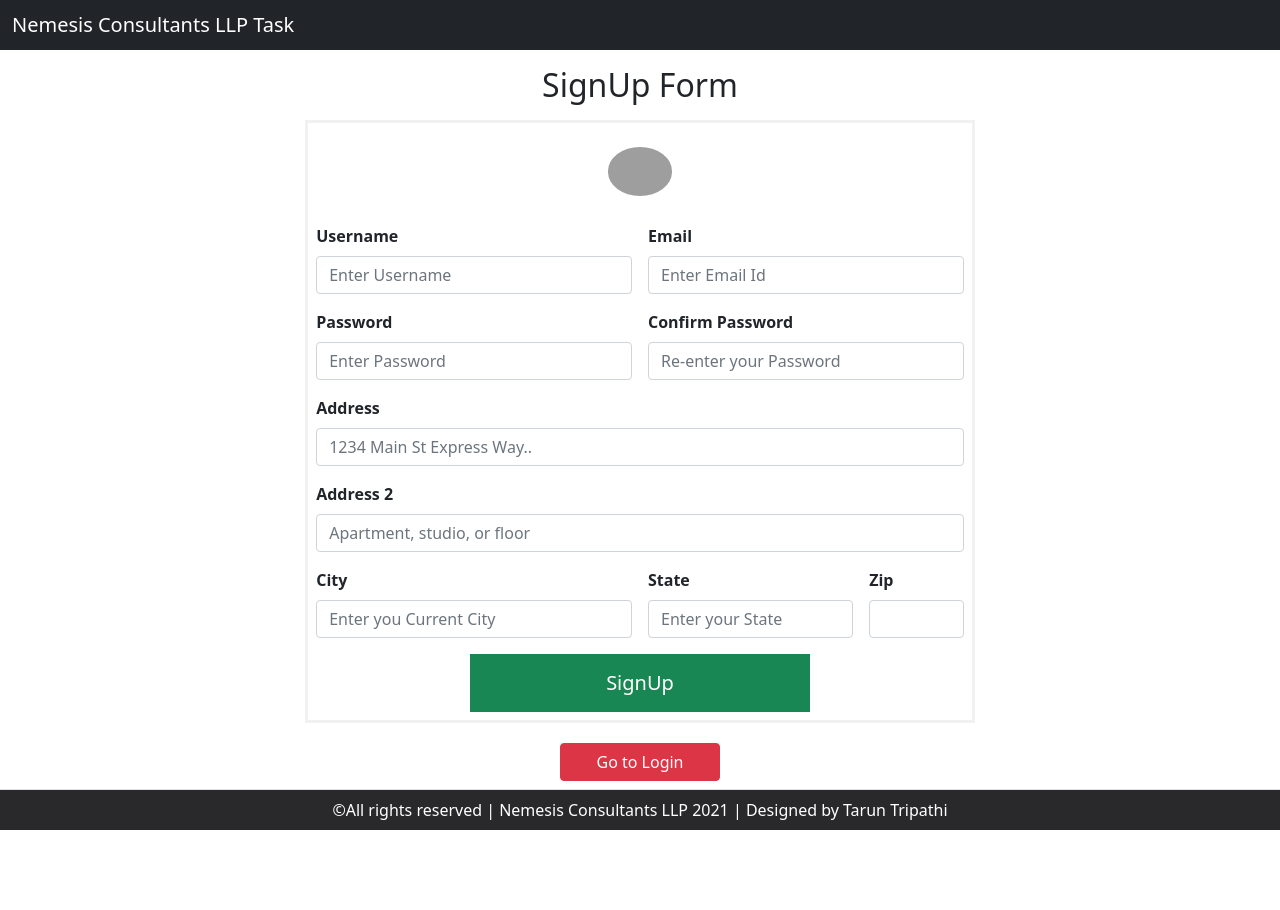
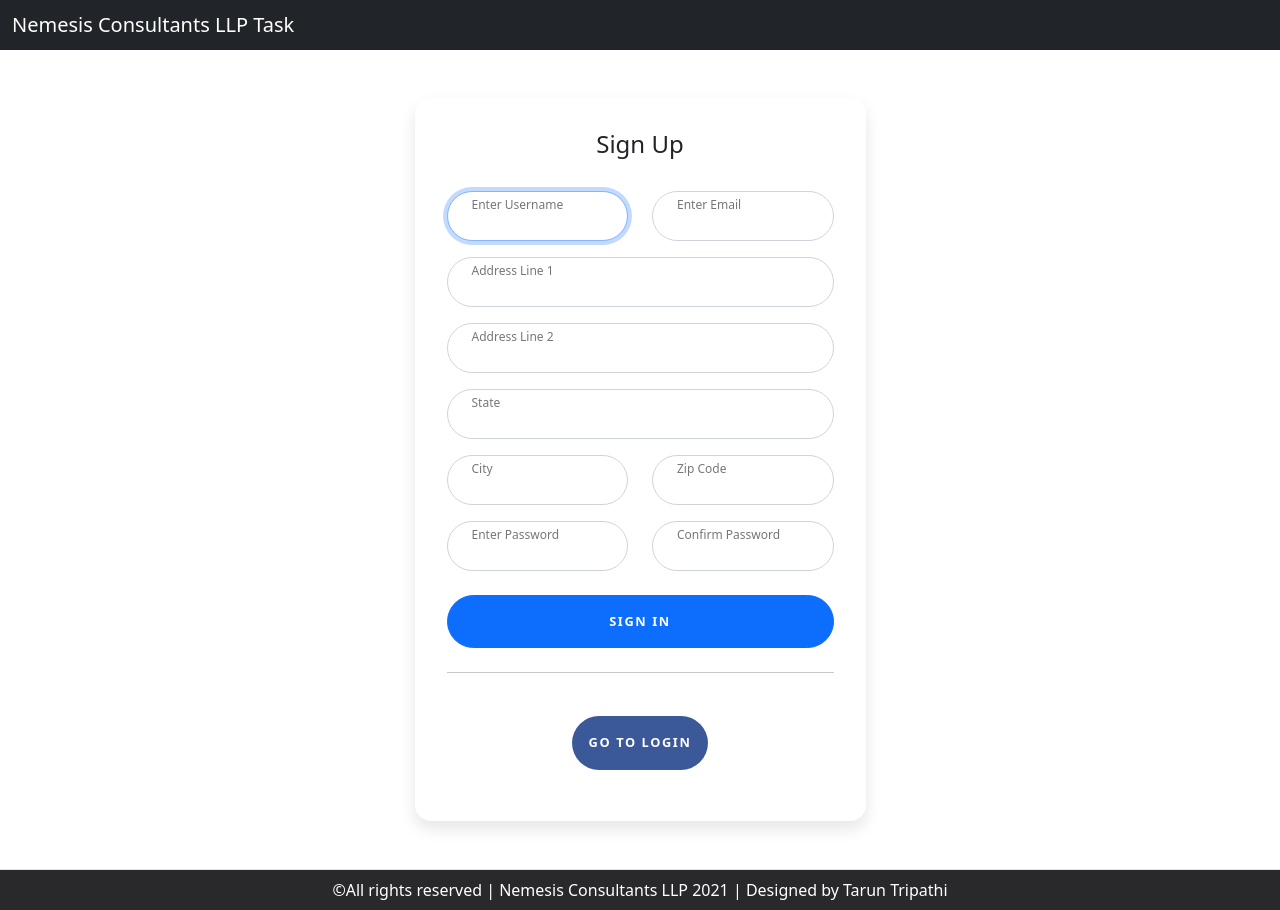
Before and after one commit to Tech-Tarun/Django_Project, a Django app: page /signup in a window 1280 px wide. Before the commit the page ends 830 px from the top, so only its background shows below. Run offline with Django 3.2, Linux system fonts and the light colour scheme; grey boxes are pictures that could not be loaded.

Commit message:
Update signup.html

```diff
--- a/task_app/templates/signup.html
+++ b/task_app/templates/signup.html
@@ -12,55 +12,142 @@
 
     <title>Screen 2</title>
     <style>
-        form {
-            border: 3px solid #f1f1f1;
-            width: 60%;
+        :root {
+            --input-padding-x: 1.5rem;
+            --input-padding-y: .75rem;
         }
 
-        input[type=username] input[type=email] input[type=password] input[type=conpasswords] input[type=text] {
-            width: 100%;
-            padding: 12px 20px;
-            margin: 8px 0;
-            display: inline-block;
-            border: 1px solid #ccc;
-            box-sizing: border-box;
+        .card-signin {
+            border: 0;
+            border-radius: 1rem;
+            box-shadow: 0 0.5rem 1rem 0 rgba(0, 0, 0, 0.1);
         }
 
-        button {
-            color: white;
-            padding: 14px 20px;
-            margin: 8px 0;
-            border: none;
-            cursor: pointer;
+        .card-signin .card-title {
+            margin-bottom: 2rem;
+            font-weight: 300;
+            font-size: 1.5rem;
         }
 
-        button:hover {
-            opacity: 0.8;
+        .card-signin .card-body {
+            padding: 2rem;
         }
 
-        .imgcontainer {
-            text-align: center;
-            margin: 24px 0 12px 0;
+        .form-signin {
+            width: 100%;
         }
 
-        img.avatar {
-            width: 10%;
-            border-radius: 50%;
+        .form-signin .btn {
+            font-size: 80%;
+            border-radius: 5rem;
+            letter-spacing: .1rem;
+            font-weight: bold;
+            padding: 1rem;
+            transition: all 0.2s;
+            width: 100%;
         }
 
-        .row {
-            text-align: left;
-            margin: 0 auto;
+        .form-label-group {
+            position: relative;
+            margin-bottom: 1rem;
         }
 
-        .row .col-md-6 {
-            display: inline-block;
-            vertical-align: middle;
-            float: none;
+        .form-label-group input {
+            height: auto;
+            border-radius: 2rem;
         }
 
-        label {
+        .form-label-group>input,
+        .form-label-group>label {
+            padding: var(--input-padding-y) var(--input-padding-x);
+        }
+
+        .form-label-group>label {
+            position: absolute;
+            top: 0;
+            left: 0;
+            display: block;
+            width: 100%;
+            margin-bottom: 0;
+            /* Override default `<label>` margin */
+            line-height: 1.5;
+            color: #495057;
+            border: 1px solid transparent;
+            border-radius: .25rem;
+            transition: all .1s ease-in-out;
+        }
+
+        .form-label-group input::-webkit-input-placeholder {
+            color: transparent;
+        }
+
+        .form-label-group input:-ms-input-placeholder {
+            color: transparent;
+        }
+
+        .form-label-group input::-ms-input-placeholder {
+            color: transparent;
+        }
+
+        .form-label-group input::-moz-placeholder {
+            color: transparent;
+        }
+
+        .form-label-group input::placeholder {
+            color: transparent;
+        }
+
+        .form-label-group input:not(:placeholder-shown) {
+            padding-top: calc(var(--input-padding-y) + var(--input-padding-y) * (2 / 3));
+            padding-bottom: calc(var(--input-padding-y) / 3);
+        }
+
+        .form-label-group input:not(:placeholder-shown)~label {
+            padding-top: calc(var(--input-padding-y) / 3);
+            padding-bottom: calc(var(--input-padding-y) / 3);
+            font-size: 12px;
+            color: #777;
+        }
+
+        .btn-login {
+            color: white;
+            background-color: #3b5998;
+
+            margin-bottom: 5%;
+            margin-top: 5%;
+            font-size: 80%;
+            border-radius: 5rem;
+            letter-spacing: .1rem;
             font-weight: bold;
+            padding: 1rem;
+            transition: all 0.2s;
+        }
+
+        /* Fallback for Edge
+-------------------------------------------------- */
+
+        @supports (-ms-ime-align: auto) {
+            .form-label-group>label {
+                display: none;
+            }
+
+            .form-label-group input::-ms-input-placeholder {
+                color: #777;
+            }
+        }
+
+        /* Fallback for IE
+-------------------------------------------------- */
+
+        @media all and (-ms-high-contrast: none),
+        (-ms-high-contrast: active) {
+            .form-label-group>label {
+                display: none;
+            }
+
+            .form-label-group input:-ms-input-placeholder {
+                color: #777;
+            }
         }
 
         #footer {
@@ -82,88 +169,109 @@
     </nav>
 
     <!--Login Form-->
-    <section class="signup">
-        <div class="container-lg mt-3">
-            <div style="display: block;text-align: center;">
-                <h2 style="text-align: center;">SignUp Form</h2>
+    <div class="container">
+        <div class="row">
+            <div class="col-sm-9 col-md-7 col-lg-5 mx-auto">
+                <div class="card card-signin my-5">
+                    <div class="card-body">
+                        <h5 class="card-title text-center">Sign Up</h5>
+                        <form class="form-signin" action="signup" method="POST">
+                            {% csrf_token %}
+                            <div class="row">
+                                <div class="col-md-6">
+                                    <div class="form-label-group">
+                                        <input type="text" id="inputusername" name="user" class="form-control" required
+                                            autofocus>
+                                        <label for="inputusername">Enter Username</label>
+                                    </div>
+                                </div>
 
-                <form class="row g-3 mt-3" style="align-items: center;" method="POST">
-                    {% csrf_token %}
-                    <div class="imgcontainer">
-                        <img src="https://png.pngtree.com/png-vector/20191003/ourmid/pngtree-user-login-or-authenticate-icon-on-gray-background-flat-icon-ve-png-image_1786166.jpg"
-                            alt="Avatar" class="avatar">
-                    </div>
-                    <div class="col-md-6">
-                        <label for="inputusername" class="form-label">Username</label>
-                        <input type="text" class="form-control" placeholder="Enter Username" id="inputusername"
-                            name="user" required>
-                    </div>
-                    <div class="col-md-6">
-                        <label for="inputEmail4" class="form-label">Email</label>
-                        <input type="email" class="form-control" id="inputEmail4" name="email"
-                            placeholder="Enter Email Id" required>
-                    </div>
+                                <div class="col-md-6">
+                                    <div class="form-label-group">
+                                        <input type="email" id="inputEmail4" name="email" class="form-control" required>
+                                        <label for="inputEmail4">Enter Email</label>
+                                    </div>
+                                </div>
+                            </div>
+                            <div class="col-md-12">
+                                <div class="form-label-group">
+                                    <input type="text" id="inputAddress" name="add" class="form-control" required
+                                        autofocus>
+                                    <label for="inputAddress">Address Line 1</label>
+                                </div>
+                            </div>
 
+                            <div class="col-md-12">
+                                <div class="form-label-group">
+                                    <input type="text" id="inputAddress2" name="add1" class="form-control" required>
+                                    <label for="inputAddress2">Address Line 2</label>
+                                </div>
+                            </div>
 
-                    <div class="col-md-6">
-                        <label for="inputPassword4" class="form-label">Password</label>
-                        <input type="password" class="form-control" id="inputPassword4" placeholder="Enter Password"
-                            name="pas" required>
-                    </div>
-                    <div class="col-md-6">
-                        <label for="inputPasswordd4" class="form-label">Confirm Password</label>
-                        <input type="password" class="form-control" id="inputPasswordd4"
-                            placeholder="Re-enter your Password" name="passcon" required>
-                    </div>
+                            <div class="col-md-12">
+                                <div class="form-label-group">
+                                    <input type="text" id="inputState" name="state" class="form-control" required>
+                                    <label for="inputState">State</label>
+                                </div>
+                            </div>
 
-                    <div class="col-12">
-                        <label for="inputAddress" class="form-label">Address</label>
-                        <input type="text" class="form-control" id="inputAddress" name="add"
-                            placeholder="1234 Main St Express Way.." required>
-                    </div>
-                    <div class="col-12">
-                        <label for="inputAddress2" class="form-label">Address 2</label>
-                        <input type="text" class="form-control" id="inputAddress2" name="add1"
-                            placeholder="Apartment, studio, or floor" required>
-                    </div>
-                    <div class="col-md-6">
-                        <label for="inputCity" class="form-label">City</label>
-                        <input type="text" class="form-control" id="inputCity" name="city"
-                            placeholder="Enter you Current City" required>
-                    </div>
-                    <div class="col-md-4">
-                        <label for="inputCity" class="form-label">State</label>
-                        <input type="text" class="form-control" id="inputCity" placeholder="Enter your State"
-                            name="state" required>
-                    </div>
-                    <div class="col-md-2">
-                        <label for="inputZip" class="form-label">Zip</label>
-                        <input type="text" class="form-control" id="inputZip" name="zip" required>
-                    </div>
-                    <button type="submit" style="width: 340px;margin-left:auto;margin-right: auto;text-align: center;"
-                        class="btn-success fs-5">SignUp</button>
-                </form>
-                <section class="freelancer-available mt-2 " id="freelancer">
-                    <div class="container-lg pt-2">
-                        <div class="row justify-content-center">
-                            <div class="col-lg-8 text-center">
-                                <a href="login" class="btn btn-danger m-1 mb-2"
-                                    style="width: 160px;margin-right: auto;">Go to Login</a>
+                            <div class="row">
+                                <div class="col-md-6">
+                                    <div class="form-label-group">
+                                        <input type="text" id="inputCity" name="city" class="form-control" required
+                                            autofocus>
+                                        <label for="inputCity">City</label>
+                                    </div>
+                                </div>
+                                <div class="col-md-6">
+                                    <div class="form-label-group">
+                                        <input type="text" id="inputZip" name="zip" class="form-control" required
+                                            autofocus>
+                                        <label for="inputZip">Zip Code</label>
+                                    </div>
+                                </div>
                             </div>
+
+                            <div class="row">
+                                <div class="col-md-6">
+                                    <div class="form-label-group">
+                                        <input type="password" id="inputPassword4" name="pas" class="form-control"
+                                            required autofocus>
+                                        <label for="inputPassword4">Enter Password</label>
+                                    </div>
+                                </div>
+
+                                <div class="col-md-6">
+                                    <div class="form-label-group">
+                                        <input type="password" id="inputPasswordd4" name="passcon" class="form-control"
+                                            required>
+                                        <label for="inputPasswordd4">Confirm Password</label>
+                                    </div>
+                                </div>
+                            </div>
+                            <button class="btn btn-lg btn-primary btn-block mt-2 text-uppercase" type="submit">Sign
+                                in</button>
+                            <hr class="my-4">
+                        </form>
+                        <div class="text-center">
+                            <a href="login"><button class="btn btn-lg btn-login btn-block text-uppercase"
+                                    type="submit">
+                                    Go to Login</button></a>
                         </div>
                     </div>
-                </section>
-
+                </div>
             </div>
         </div>
-    </section>
+    </div>
+
 
     <!--Signup Form End-->
     <section class="footer border-top bottom py-2" id="footer" style="background-color: rgb(41, 41, 43);">
         <div class="container-lg">
             <div class="row">
                 <div class="col-lg-12">
-                    <p class="m-0 text-center text-white"> &copy;All rights reserved | Nemesis Consultants LLP 2021 |
+                    <p class="m-0 text-center text-white"> &copy;All rights reserved | Nemesis Consultants
+                        LLP 2021 |
                         Designed by Tarun Tripathi</p>
                 </div>
             </div>
```
